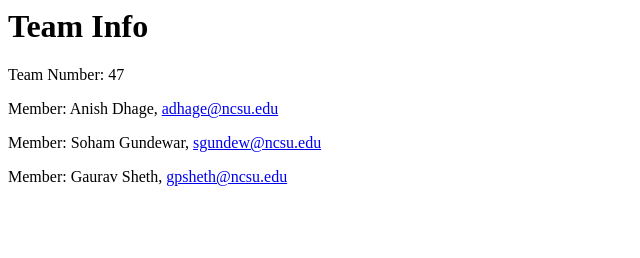
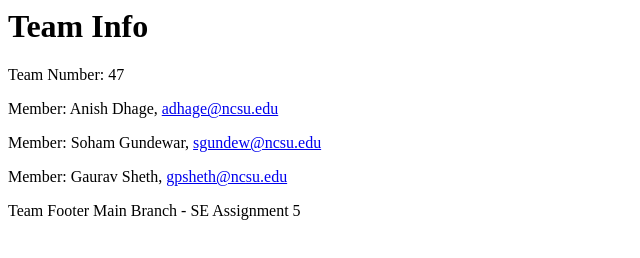
Before and after one commit to NCSU-SE-2024/git-homework, a plain HTML site: page index.html in a window 1280 px wide. Shown: the whole page, without its empty margins (0-640 px from the left). Drawn offline with Linux system fonts and the light colour scheme.

Commit message:
Added modified footer to index.html from main

```diff
--- a/index.html
+++ b/index.html
@@ -4,4 +4,5 @@
     <p>Member: Anish Dhage, <a href="adhage@ncsu.edu">adhage@ncsu.edu</a></p>
     <p>Member: Soham Gundewar, <a href="sgundew@ncsu.edu">sgundew@ncsu.edu</a></p>
     <p>Member: Gaurav Sheth, <a href="gpsheth@ncsu.edu">gpsheth@ncsu.edu</a></p>
+    <footer>Team Footer Main Branch - SE Assignment 5</footer>
 </body></html>
```
